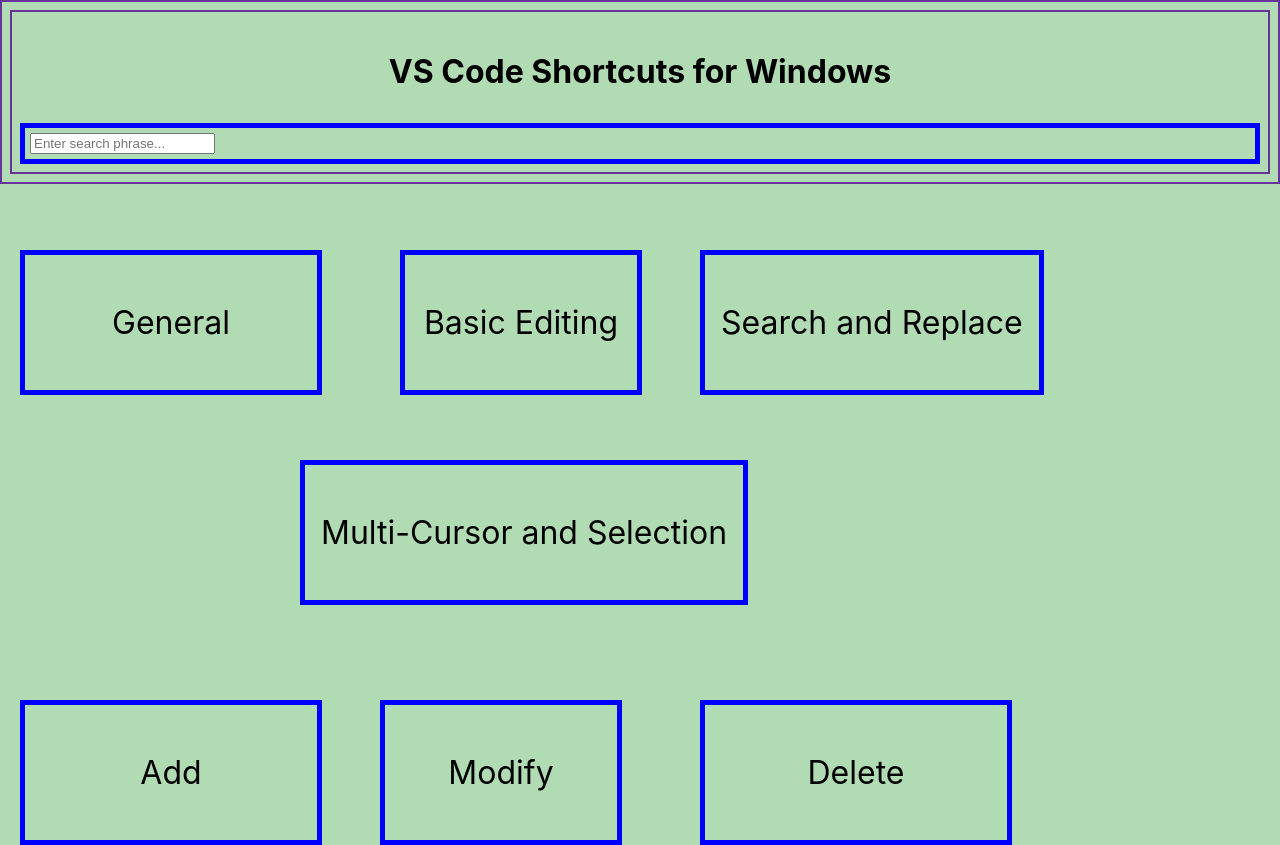
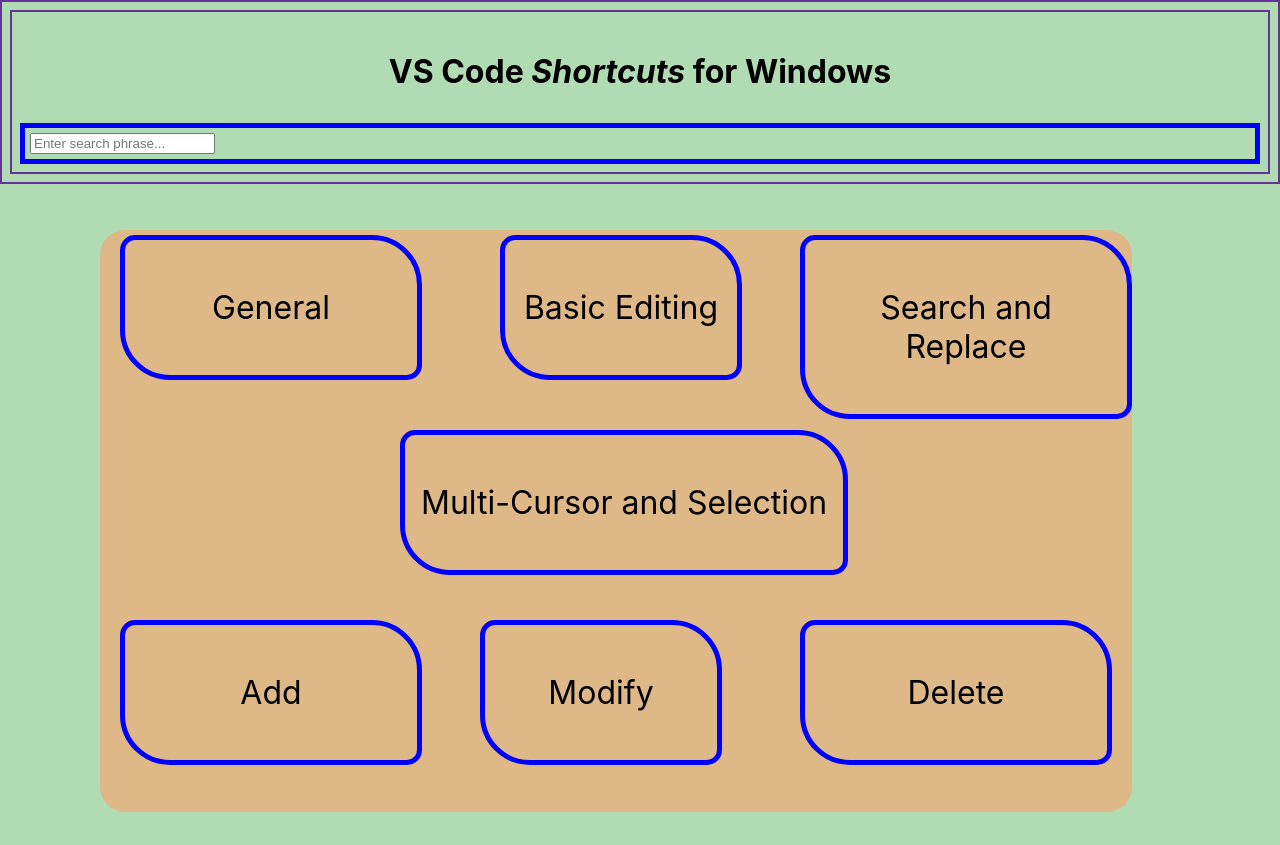
Before and after one commit to gisellec60/shortcut-app, a React (Create React App) app: page / in a window 1280 px wide. After the commit the page ends 812 px from the top, so only its background shows below. Built offline with nearby package versions, Linux system fonts and the light colour scheme.

Commit message:
put a container around the panels

```diff
--- a/src/App.css
+++ b/src/App.css
@@ -1,6 +1,20 @@
 .App {
   text-align: center;
+ }
+
+#container{
+  position:absolute;
+  background-color:burlywood;
+  border-radius:25px ;
+  border:none;
+  padding: 16px ;
+  top:230px;
+  left:100px;
+  width:1000px;
+  height:550px;
+
 }
+
 body{
   background-color: #b0dbb3;
 }
@@ -45,8 +59,9 @@
   position:absolute;
   border: 5px solid blue;
   padding: 16px ;
-  top:250px;
+  top:5px;
   font-size:xx-large;
+  border-radius:15px 50px
 }
 
 #gen{
@@ -65,7 +80,7 @@
 
 #multi{
   left : 300px;
-  top:460px;
+  top:200px;
 }
 
 ul {
@@ -81,6 +96,7 @@
 .edit{
   top:700px;
   width:700px;
+  top:390px;
 }
 
 #add {
--- a/src/App.js
+++ b/src/App.js
@@ -63,9 +63,10 @@
   return (
     <div className="App">
       <h1 >
-        <p> VS Code Shortcuts for Windows </p>
+        <p> VS Code <span style={{fontStyle:"italic"}}>Shortcuts</span> for Windows </p>
       </h1>
-       <SearchBar />
+      <SearchBar />
+       <div id="container">
        <General />
        <BasicEditing />
        <SearchReplace />
@@ -73,7 +74,7 @@
        <Add />
        <Modify />
        <Delete />
-
+       </div>
     </div>
   );
 }
```
